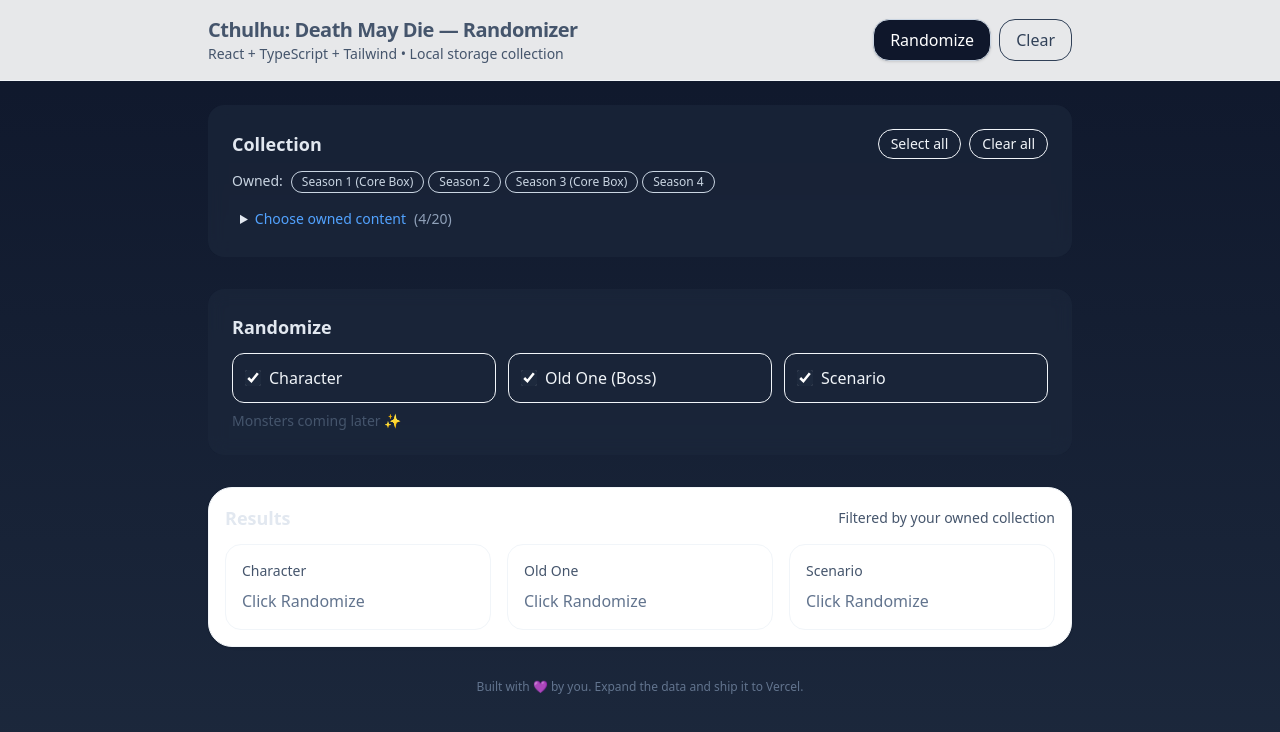
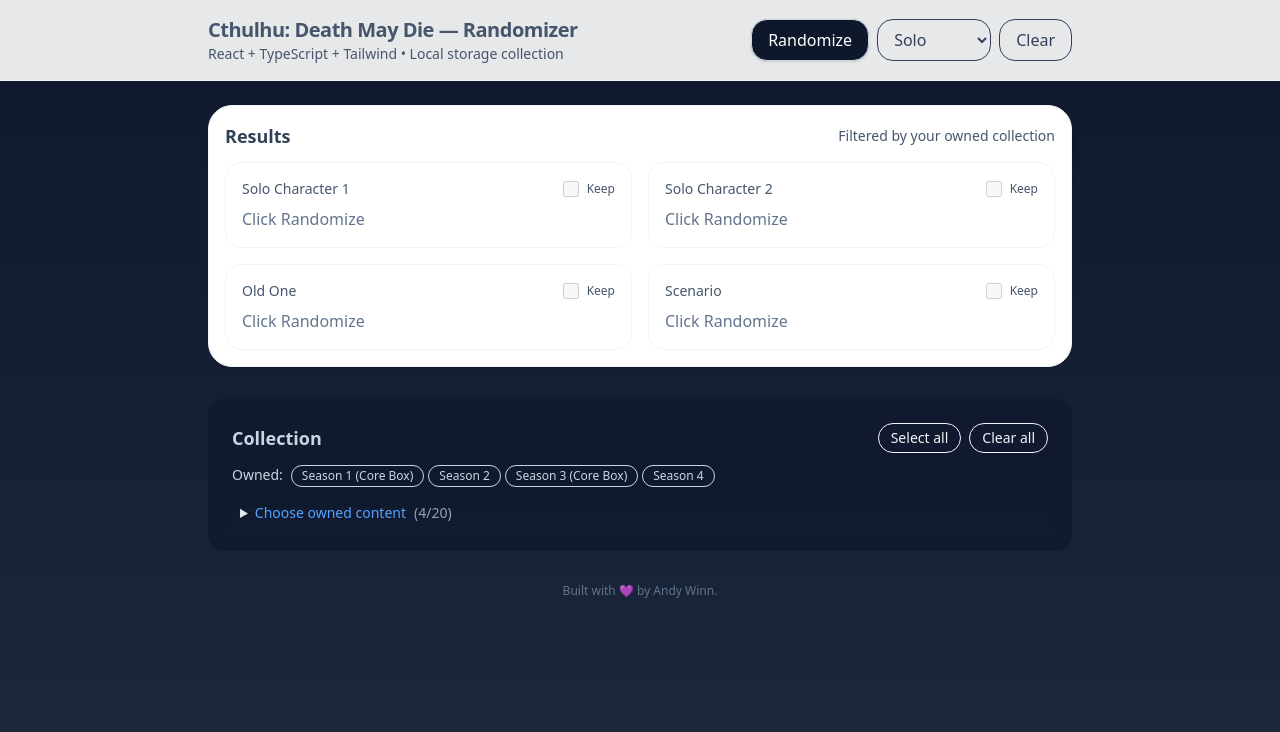
Before and after one commit to andywinn76/CDMD-Randomizer, a React (Vite) app: page / in a window 1280 px wide. Shown: the top 732 px of the page. Built offline with nearby package versions, Linux system fonts and the light colour scheme.

Commit message:
Add player count dropdown and upgrade keep selections UI

```diff
--- a/src/App.tsx
+++ b/src/App.tsx
@@ -38,6 +38,20 @@ type SeasonNumber = 1 | 2 | 3 | 4 | 5 | 6 | string;
 
 type CollectionType = "season" | "expansion";
 
+type PlayerCount = 1 | 2 | 3 | 4;
+
+type CharacterSlot = {
+  slotId: string; // stable key
+  playerLabel: string; // "Player 1", "Player 2", etc. For solo, you can do "Player 1 (A/B)"
+  locked: boolean; // "Keep"
+  value: Character | null;
+};
+
+const LS_KEYS = {
+  owned: "cddmd_owned_collection_v1",
+  players: "cddmd_player_count_v1",
+};
+
 export interface CollectionItem {
   id: ID; // unique key like "S1" or "EXP_S1_BLACK_GOAT"
   name: string;
@@ -69,14 +83,64 @@ export interface Scenario {
  *  Utils
  *************************/
 
-function pickRandom<T>(arr: T[]): T | null {
+function getCollectionById(id: ID): CollectionItem | undefined {
+  return COLLECTION.find((c) => c.id === id);
+}
+
+function makeCharacterSlots(players: PlayerCount): CharacterSlot[] {
+  const count = players === 1 ? 2 : players;
+
+  // labels: solo gets Player 1A / 1B; otherwise Player 1..4
+  if (players === 1) {
+    return [
+      { slotId: "P1A", playerLabel: "Solo Character 1", locked: false, value: null },
+      { slotId: "P1B", playerLabel: "Solo Character 2", locked: false, value: null },
+    ];
+  }
+
+  return Array.from({ length: count }, (_, i) => {
+    const n = i + 1;
+    return { slotId: `P${n}`, playerLabel: `Player ${n}`, locked: false, value: null };
+  });
+}
+
+function pickRandomFrom<T>(arr: T[]): T | null {
   if (!arr.length) return null;
   const idx = Math.floor(Math.random() * arr.length);
   return arr[idx] ?? null;
 }
 
-function getCollectionById(id: ID): CollectionItem | undefined {
-  return COLLECTION.find((c) => c.id === id);
+/**
+ * Roll characters for unlocked slots, trying to avoid duplicates.
+ * - Keeps locked slot values as-is
+ * - Ensures no duplicates among locked + newly rolled, if possible
+ */
+function rollCharacterSlots(slots: CharacterSlot[], pool: Character[]): CharacterSlot[] {
+  // gather already-taken ids from locked slots
+  const taken = new Set<string>();
+  for (const s of slots) {
+    if (s.locked && s.value && pool.some((c) => c.id === s.value!.id)) {
+      taken.add(s.value.id);
+    }
+  }
+
+  // make a mutable "available" list excluding taken
+  let available = pool.filter((c) => !taken.has(c.id));
+
+  return slots.map((slot) => {
+    if (slot.locked) return slot;
+
+    // If we run out (tiny pool), fall back to full pool (duplicates possible)
+    const source = available.length ? available : pool;
+    const next = pickRandomFrom(source);
+
+    // If we successfully picked from available, remove it to keep uniqueness
+    if (next && available.length) {
+      available = available.filter((c) => c.id !== next.id);
+    }
+
+    return { ...slot, value: next };
+  });
 }
 
 // Generic localStorage hook with TypeScript safety
@@ -113,65 +177,111 @@ function Pill({ children }: { children: React.ReactNode }) {
  *  Main App
  *************************/
 
-type RandomizeFlags = {
-  character: boolean;
-  oldOne: boolean;
-  scenario: boolean;
-};
-
-const DEFAULT_FLAGS: RandomizeFlags = {
-  character: true,
-  oldOne: true,
-  scenario: true,
-};
-
-const LS_KEYS = {
-  owned: "cddmd_owned_collection_v1",
-  flags: "cddmd_randomize_flags_v1",
-};
-
 export default function App() {
   const [owned, setOwned] = useLocalStorage<ID[]>(LS_KEYS.owned, ["S1", "S2", "S3", "S4"]);
-  const [flags, setFlags] = useLocalStorage<RandomizeFlags>(LS_KEYS.flags, DEFAULT_FLAGS);
+  const [playerCount, setPlayerCount] = useLocalStorage<PlayerCount>(LS_KEYS.players, 1);
 
-  const [resultCharacter, setResultCharacter] = useState<Character | null>(null);
+  const [characterSlots, setCharacterSlots] = useState<CharacterSlot[]>(() => makeCharacterSlots(playerCount));
+
+  const [oldOneLocked, setOldOneLocked] = useState(false);
+  const [scenarioLocked, setScenarioLocked] = useState(false);
+
   const [resultOldOne, setResultOldOne] = useState<OldOne | null>(null);
   const [resultScenario, setResultScenario] = useState<Scenario | null>(null);
 
-  // Filter pools by ownership
-  const characterPool = useMemo(() => CHARACTERS.filter((c) => owned.includes(c.expansionId)), [owned]);
-  const oldOnePool = useMemo(() => OLD_ONES.filter((o) => owned.includes(o.expansionId)), [owned]);
-  const scenarioPool = useMemo(() => SCENARIOS.filter((s) => owned.includes(s.expansionId)), [owned]);
+  function updatePlayerCount(next: PlayerCount) {
+    setPlayerCount(next);
+
+    setCharacterSlots((prev) => {
+      const nextSlots = makeCharacterSlots(next);
+
+      // preserve existing slot values/locks where slotId matches
+      const prevById = new Map(prev.map((s) => [s.slotId, s]));
+      return nextSlots.map((s) => {
+        const old = prevById.get(s.slotId);
+        return old ? { ...s, locked: old.locked, value: old.value } : s;
+      });
+    });
+  }
 
   // Simple randomizer
   function randomizeAll() {
-    if (flags.character) setResultCharacter(pickRandom(characterPool));
-    else setResultCharacter(null);
+    // Characters: roll only unlocked slots
+    setCharacterSlots((prev) => rollCharacterSlots(prev, characterPool));
 
-    if (flags.oldOne) setResultOldOne(pickRandom(oldOnePool));
-    else setResultOldOne(null);
+    // Old One: roll only if not locked
+    if (!oldOneLocked) setResultOldOne(pickRandomFrom(oldOnePool));
 
-    if (flags.scenario) setResultScenario(pickRandom(scenarioPool));
-    else setResultScenario(null);
+    // Scenario: roll only if not locked
+    if (!scenarioLocked) setResultScenario(pickRandomFrom(scenarioPool));
   }
 
   // UI helpers
 
   function toggleOwned(id: ID) {
-    setOwned((prev) => (prev.includes(id) ? prev.filter((x) => x !== id) : [...prev, id]));
+  setOwned((prev) => {
+    const isRemoving = prev.includes(id);
+    const nextOwned = isRemoving ? prev.filter((x) => x !== id) : [...prev, id];
+
+    if (isRemoving) {
+      setCharacterSlots((slots) =>
+        slots.map((s) => (s.value?.expansionId === id ? { ...s, value: null, locked: false } : s))
+      );
+
+      setResultOldOne((prevOld) => {
+        const shouldClear = prevOld?.expansionId === id;
+        if (shouldClear) setOldOneLocked(false);
+        return shouldClear ? null : prevOld;
+      });
+
+      setResultScenario((prevScn) => {
+        const shouldClear = prevScn?.expansionId === id;
+        if (shouldClear) setScenarioLocked(false);
+        return shouldClear ? null : prevScn;
+      });
+    }
+
+    return nextOwned;
+  });
 }
 
   function setAllOwned(next: boolean) {
-    setOwned(next ? COLLECTION.map((c) => c.id) : []);
+  const nextOwned = next ? COLLECTION.map((c) => c.id) : [];
+  setOwned(nextOwned);
+  purgeResultsForOwned(nextOwned);
 }
 
   const resetRef = useRef<HTMLButtonElement | null>(null);
 
   function resetResults() {
-    setResultCharacter(null);
+    setCharacterSlots((prev) => prev.map((s) => ({ ...s, value: null, locked: false })));
     setResultOldOne(null);
+    setOldOneLocked(false);
     setResultScenario(null);
+    setScenarioLocked(false);
   }
+
+  function purgeResultsForOwned(nextOwned: ID[]) {
+  setCharacterSlots((slots) =>
+    slots.map((s) => (s.value && !nextOwned.includes(s.value.expansionId) ? { ...s, value: null, locked: false } : s))
+  );
+
+  setResultOldOne((prev) => {
+    const shouldClear = prev && !nextOwned.includes(prev.expansionId);
+    if (shouldClear) setOldOneLocked(false);
+    return shouldClear ? null : prev;
+  });
+
+  setResultScenario((prev) => {
+    const shouldClear = prev && !nextOwned.includes(prev.expansionId);
+    if (shouldClear) setScenarioLocked(false);
+    return shouldClear ? null : prev;
+  });
+}
+
+  const characterPool = CHARACTERS.filter((c) => owned.includes(c.expansionId));
+  const oldOnePool = OLD_ONES.filter((o) => owned.includes(o.expansionId));
+  const scenarioPool = SCENARIOS.filter((s) => owned.includes(s.expansionId));
 
   const seasonsInCollection = useMemo(() => {
     // Pull unique seasons from COLLECTION, sort numbers first then strings.
@@ -212,6 +322,9 @@ export default function App() {
     }
   }, []);
 
+  const safeOldOne = resultOldOne && owned.includes(resultOldOne.expansionId) ? resultOldOne : null;
+  const safeScenario = resultScenario && owned.includes(resultScenario.expansionId) ? resultScenario : null;
+
   return (
     <div className="min-h-screen bg-linear-to-b from-slate-900 to-slate-800 text-slate-100">
       <header className="sticky top-0 z-10 border-b bg-white/90 backdrop-blur">
@@ -225,6 +338,14 @@ export default function App() {
               <button onClick={randomizeAll} className="rounded-2xl border border-slate-300 bg-slate-900 px-4 py-2 text-white shadow hover:bg-slate-800 active:scale-[0.99]" title="Randomize based on owned content">
                 Randomize
               </button>
+
+              <select className="rounded-2xl border px-3 py-2 text-slate-700 hover:bg-slate-100" value={playerCount} onChange={(e) => updatePlayerCount(Number(e.target.value) as PlayerCount)} title="Number of players (solo generates 2 characters)">
+                <option value={1}>Solo</option>
+                <option value={2}>2 Players</option>
+                <option value={3}>3 Players</option>
+                <option value={4}>4 Players</option>
+              </select>
+
               <button ref={resetRef} onClick={resetResults} className="rounded-2xl border px-4 py-2 text-slate-700 hover:bg-slate-100" title="Clear current results">
                 Clear
               </button>
@@ -234,10 +355,78 @@ export default function App() {
       </header>
 
       <main className="mx-auto max-w-4xl px-4 py-6 space-y-8">
+
+        {/* Results */}
+        <section className="rounded-3xl border bg-white p-4 shadow-sm">
+          <div className="mb-3 flex items-center justify-between">
+            <SectionTitle variant="dark">Results</SectionTitle>
+            <div className="text-sm text-slate-600">Filtered by your owned collection</div>
+          </div>
+
+          {/* Characters */}
+          <div className="grid grid-cols-1 gap-4 sm:grid-cols-2">
+            {characterSlots.map((slot) => {
+              const c = slot.value && owned.includes(slot.value.expansionId) ? slot.value : null;
+
+              return (
+                <ResultCard
+                  key={slot.slotId}
+                  title={slot.playerLabel}
+                  item={c?.name}
+                  location={c ? getCollectionById(c.expansionId)?.name : undefined}
+                  emptyHint={characterPool.length ? "Click Randomize" : "No characters in owned collection"}
+                  rightSlot={
+                    <label className="flex items-center gap-2 text-xs text-slate-600">
+                      <input
+                        type="checkbox"
+                        className="size-4 accent-slate-800"
+                        disabled={!c}
+                        checked={c ? slot.locked : false}
+                        onChange={(e) => {
+                          const checked = e.target.checked;
+                          setCharacterSlots((prev) => prev.map((s) => (s.slotId === slot.slotId ? { ...s, locked: checked } : s)));
+                        }}
+                      />
+                      Keep
+                    </label>
+                  }
+                />
+              );
+            })}
+          </div>
+
+          <div className="mt-4 grid grid-cols-1 gap-4 sm:grid-cols-2">
+            <ResultCard
+              title="Old One"
+              item={safeOldOne?.name}
+              location={safeOldOne ? getCollectionById(safeOldOne.expansionId)?.name : undefined}
+              emptyHint={oldOnePool.length ? "Click Randomize" : "No Old Ones in owned collection"}
+              rightSlot={
+                <label className="flex items-center gap-2 text-xs text-slate-600">
+                  <input type="checkbox" className="size-4 accent-slate-800" disabled={!safeOldOne} checked={safeOldOne ? oldOneLocked : false} onChange={(e) => setOldOneLocked(e.target.checked)} />
+                  Keep
+                </label>
+              }
+            />
+
+            <ResultCard
+              title="Scenario"
+              item={safeScenario?.name}
+              location={safeScenario ? getCollectionById(safeScenario.expansionId)?.name : undefined}
+              emptyHint={scenarioPool.length ? "Click Randomize" : "No scenarios in owned collection"}
+              rightSlot={
+                <label className="flex items-center gap-2 text-xs text-slate-600">
+                  <input type="checkbox" className="size-4 accent-slate-800" disabled={!safeScenario} checked={safeScenario ? scenarioLocked : false} onChange={(e) => setScenarioLocked(e.target.checked)} />
+                  Keep
+                </label>
+              }
+            />
+          </div>
+        </section>
         {/* Collection selector */}
-        <section className="rounded-2xl bg-slate-800/60 backdrop-blur p-6">
+        <section className="rounded-2xl bg-slate-900/70 backdrop-blur p-6">
           <div className="mb-3 flex items-center justify-between gap-3 ">
-            <SectionTitle>Collection</SectionTitle>
+            <SectionTitle variant="light">Collection</SectionTitle>
             <div className="flex items-center gap-2 text-sm">
               <button onClick={() => setAllOwned(true)} className="rounded-full border px-3 py-1 hover:bg-slate-50">
                 Select all
@@ -288,45 +477,9 @@ export default function App() {
             </div>
           </details>
         </section>
-
-        {/* Randomize options */}
-        <section className="rounded-2xl bg-slate-800/60 backdrop-blur p-6">
-          <SectionTitle>Randomize</SectionTitle>
-          <div className="mt-3 grid grid-cols-1 gap-3 sm:grid-cols-3">
-            <label className="flex items-center gap-2 rounded-xl border p-3">
-              <input type="checkbox" className="size-4 accent-slate-800" checked={flags.character} onChange={(e) => setFlags((f) => ({ ...f, character: e.target.checked }))} />
-              <span>Character</span>
-            </label>
-            <label className="flex items-center gap-2 rounded-xl border p-3">
-              <input type="checkbox" className="size-4 accent-slate-800" checked={flags.oldOne} onChange={(e) => setFlags((f) => ({ ...f, oldOne: e.target.checked }))} />
-              <span>Old One (Boss)</span>
-            </label>
-            <label className="flex items-center gap-2 rounded-xl border p-3">
-              <input type="checkbox" className="size-4 accent-slate-800" checked={flags.scenario} onChange={(e) => setFlags((f) => ({ ...f, scenario: e.target.checked }))} />
-              <span>Scenario</span>
-            </label>
-          </div>
-          <p className="mt-2 text-sm text-slate-600">Monsters coming later ✨</p>
-        </section>
-
-        {/* Results */}
-        <section className="rounded-3xl border bg-white p-4 shadow-sm">
-          <div className="mb-3 flex items-center justify-between">
-            <SectionTitle>Results</SectionTitle>
-            <div className="text-sm text-slate-600">Filtered by your owned collection</div>
-          </div>
-
-          <div className="grid grid-cols-1 gap-4 sm:grid-cols-3">
-            <ResultCard title="Character" item={resultCharacter?.name} location={resultCharacter ? getCollectionById(resultCharacter.expansionId)?.name : undefined} emptyHint={characterPool.length ? "Click Randomize" : "No characters in owned collection"} />
-
-            <ResultCard title="Old One" item={resultOldOne?.name} location={resultOldOne ? getCollectionById(resultOldOne.expansionId)?.name : undefined} emptyHint={oldOnePool.length ? "Click Randomize" : "No Old Ones in owned collection"} />
-
-            <ResultCard title="Scenario" item={resultScenario?.name} location={resultScenario ? getCollectionById(resultScenario.expansionId)?.name : undefined} emptyHint={scenarioPool.length ? "Click Randomize" : "No scenarios in owned collection"} />
-          </div>
-        </section>
       </main>
 
-      <footer className="mx-auto max-w-4xl px-4 pb-10 pt-2 text-center text-xs text-slate-500">Built with 💜 by you. Expand the data and ship it to Vercel.</footer>
+      <footer className="mx-auto max-w-4xl px-4 pb-10 pt-2 text-center text-xs text-slate-500">Built with 💜 by Andy Winn.</footer>
     </div>
   );
 }
--- a/src/COLLECTION.tsx
+++ b/src/COLLECTION.tsx
@@ -19,7 +19,7 @@ export const COLLECTION: CollectionItem[] = [
   { id: "Comic Book Vol. 2", name: "Comic Book Vol. 2", season: 4, type: "expansion" },
 
   // Standalone / special expansions (you can split these later if you want)
-  { id: "Yog Sothoth", name: "Yog Sothoth", season: 1, type: "expansion" },
+  { id: "Yog-Sothoth", name: "Yog-Sothoth", season: 1, type: "expansion" },
   { id: "Black Goat of the Woods", name: "Black Goat of the Woods", season: 1, type: "expansion" },
   { id: "Ithaqua", name: "Ithaqua", season: 3, type: "expansion" },
 
--- a/src/assets/components/ResultCard.tsx
+++ b/src/assets/components/ResultCard.tsx
@@ -1,9 +1,21 @@
+import React from "react";
 
+type ResultCardProps = {
+  title: string;
+  item?: string;
+  location?: string;
+  emptyHint: string;
+  rightSlot?: React.ReactNode; // ✅ optional (checkbox goes here)
+};
 
-export default function ResultCard({ title, item, location, emptyHint }: { title: string; item?: string; location?: string; emptyHint: string }) {
+export default function ResultCard({ title, item, location, emptyHint, rightSlot }: ResultCardProps) {
   return (
     <div className="rounded-2xl border p-4">
-      <div className="mb-2 text-sm font-medium text-slate-600">{title}</div>
+      <div className="mb-2 flex items-center justify-between gap-3">
+        <div className="text-sm font-medium text-slate-600">{title}</div>
+        {rightSlot ? <div className="shrink-0">{rightSlot}</div> : null}
+      </div>
+
       {item ? (
         <div>
           <div className="text-lg font-semibold text-slate-900">{item}</div>
@@ -15,3 +27,19 @@ export default function ResultCard({ title, item, location, emptyHint }: { title
     </div>
   );
 }
+
+// export default function ResultCard({ title, item, location, emptyHint }: { title: string; item?: string; location?: string; emptyHint: string }) {
+//   return (
+//     <div className="rounded-2xl border p-4">
+//       <div className="mb-2 text-sm font-medium text-slate-600">{title}</div>
+//       {item ? (
+//         <div>
+//           <div className="text-lg font-semibold text-slate-900">{item}</div>
+//           {location && <div className="text-sm text-slate-600">Found in: {location}</div>}
+//         </div>
+//       ) : (
+//         <div className="text-slate-500">{emptyHint}</div>
+//       )}
+//     </div>
+//   );
+// }
--- a/src/assets/components/SectionTitle.tsx
+++ b/src/assets/components/SectionTitle.tsx
@@ -1,3 +1,26 @@
-export default function SectionTitle({ children }: { children: React.ReactNode }) {
-  return <h2 className="text-lg font-semibold text-slate-200">{children}</h2>;
+import React from "react";
+
+type SectionTitleVariant = "default" | "dark" | "light" | "accent";
+
+type SectionTitleProps = {
+  children: React.ReactNode;
+  variant?: SectionTitleVariant;
+};
+
+const variantClasses: Record<SectionTitleVariant, string> = {
+  default: "text-slate-500",
+  dark: "text-slate-700",
+  light: "text-slate-300",
+  accent: "text-blue-400",
+};
+
+export default function SectionTitle({
+  children,
+  variant = "default",
+}: SectionTitleProps) {
+  return (
+    <h2 className={`text-lg font-semibold ${variantClasses[variant]}`}>
+      {children}
+    </h2>
+  );
 }
```
Lines whose indentation alone changed are shown as unchanged.
